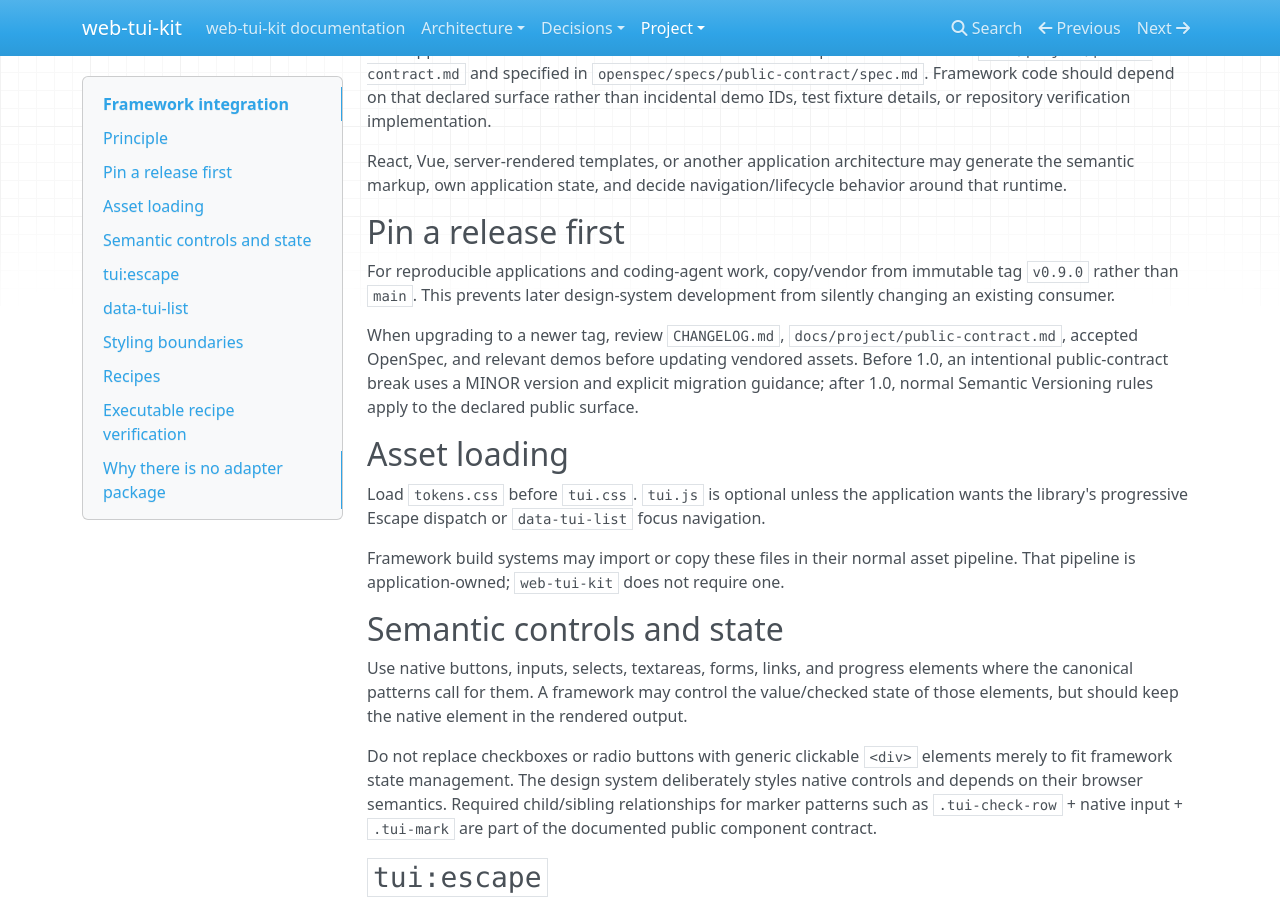
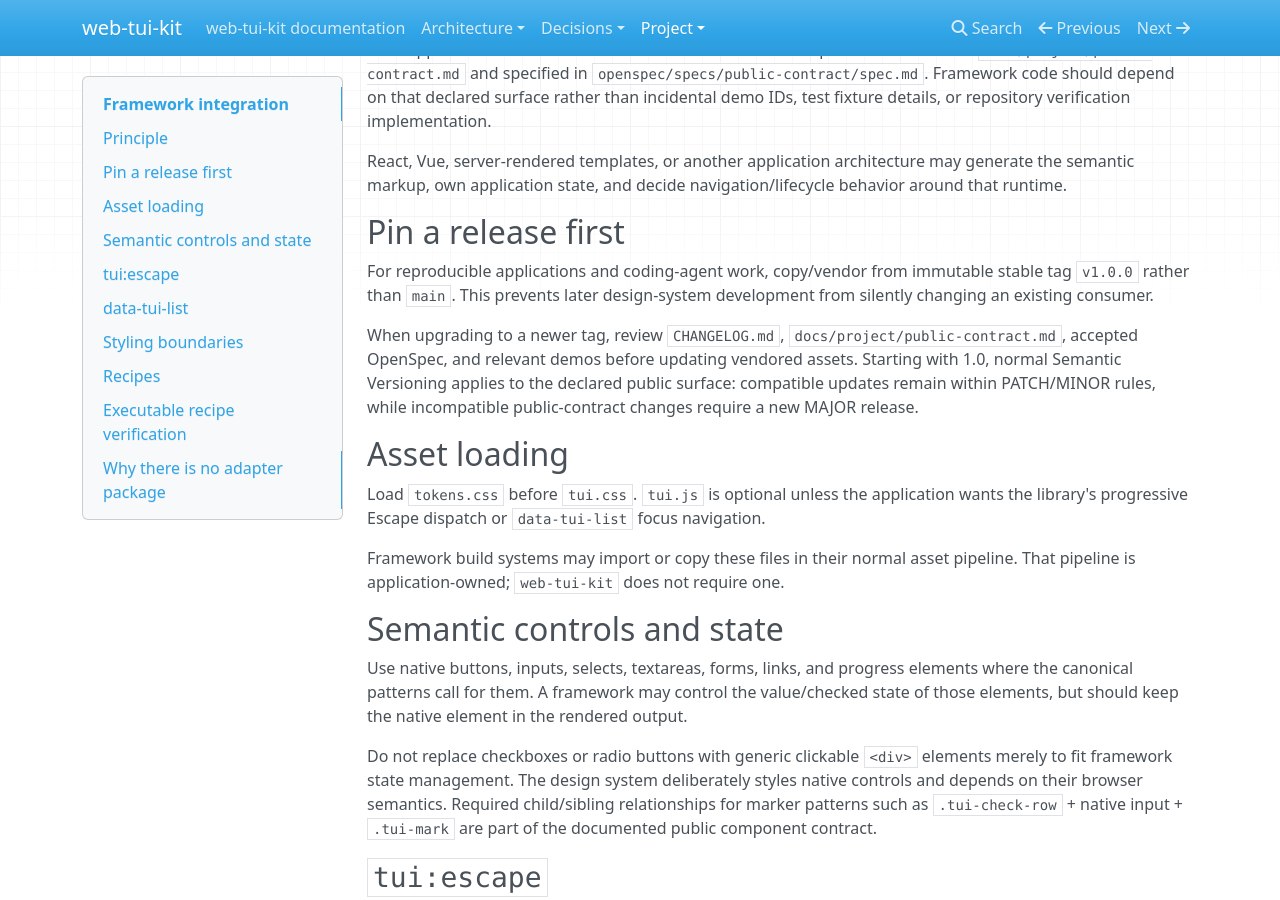
Before and after one commit to 1990jk1990/web-tui-kit, an MkDocs documentation site: the page built from docs/project/framework-integration.md, in a window 1280 px wide and 900 px high, scrolled down 344 px. Built offline with MkDocs 1.6.1, drawn with Linux system fonts in a browser that asks for light colours; nearby versions of some CDN libraries.

Commit message:
docs: pin framework guidance to v1.0.0

```diff
--- a/docs/project/framework-integration.md
+++ b/docs/project/framework-integration.md
@@ -18,9 +18,9 @@ React, Vue, server-rendered templates, or another application architecture may g
 
 ## Pin a release first
 
-For reproducible applications and coding-agent work, copy/vendor from immutable tag `v0.9.0` rather than `main`. This prevents later design-system development from silently changing an existing consumer.
+For reproducible applications and coding-agent work, copy/vendor from immutable stable tag `v1.0.0` rather than `main`. This prevents later design-system development from silently changing an existing consumer.
 
-When upgrading to a newer tag, review `CHANGELOG.md`, `docs/project/public-contract.md`, accepted OpenSpec, and relevant demos before updating vendored assets. Before 1.0, an intentional public-contract break uses a MINOR version and explicit migration guidance; after 1.0, normal Semantic Versioning rules apply to the declared public surface.
+When upgrading to a newer tag, review `CHANGELOG.md`, `docs/project/public-contract.md`, accepted OpenSpec, and relevant demos before updating vendored assets. Starting with 1.0, normal Semantic Versioning applies to the declared public surface: compatible updates remain within PATCH/MINOR rules, while incompatible public-contract changes require a new MAJOR release.
 
 ## Asset loading
 
```
